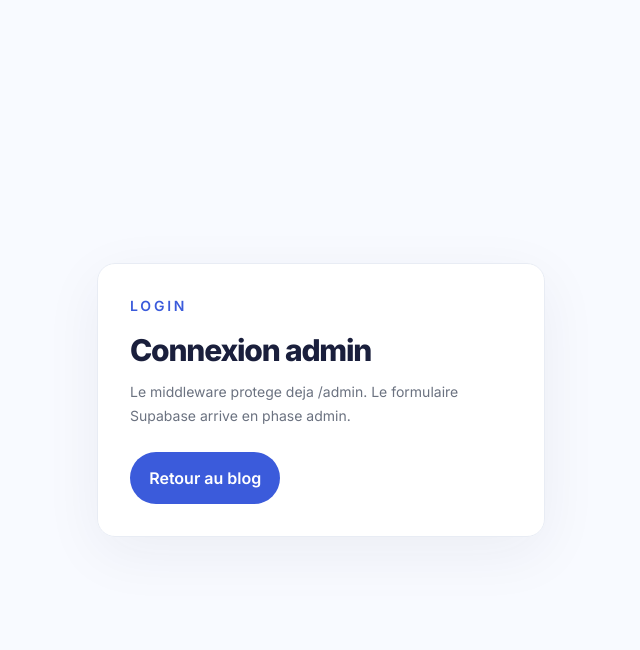
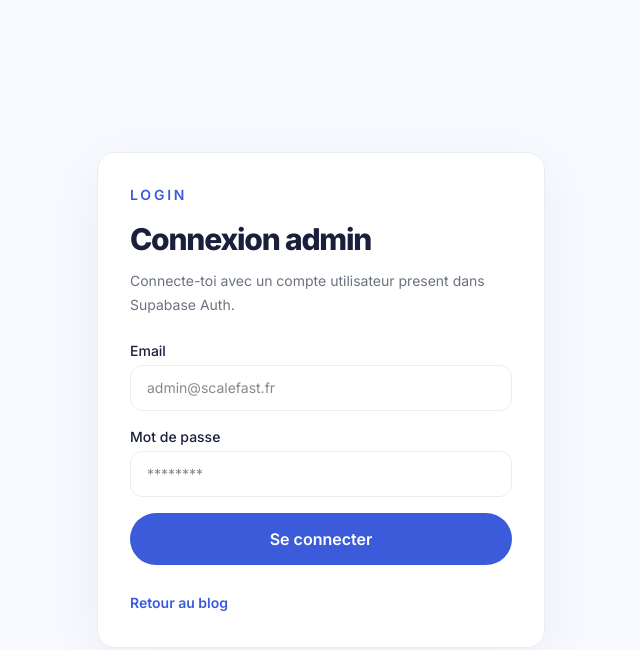
Before and after one commit to ibrahim-00223/blog-scalefast, a Next.js app: page /login in a window 1280 px wide. Shown: the top 650 px of the page, without its empty margins (319-959 px from the left). Built offline with nearby package versions, Linux system fonts and the light colour scheme.

Commit message:
feat: configure Supabase admin auth login and logout

```diff
--- /dev/null
+++ b/src/app/(admin)/admin/SignOutButton.tsx
@@ -0,0 +1,25 @@
+"use client";
+
+import { useRouter } from "next/navigation";
+import { createClient } from "@/lib/supabase/client";
+
+export function SignOutButton() {
+  const router = useRouter();
+
+  async function onSignOut() {
+    const supabase = createClient();
+    await supabase.auth.signOut();
+    router.replace("/login");
+    router.refresh();
+  }
+
+  return (
+    <button
+      type="button"
+      onClick={onSignOut}
+      className="rounded-full border border-sf-gray-200 px-4 py-2 text-sm font-semibold text-sf-gray-600 hover:border-sf-blue-mid hover:text-sf-blue"
+    >
+      Se deconnecter
+    </button>
+  );
+}
--- a/src/app/(admin)/admin/page.tsx
+++ b/src/app/(admin)/admin/page.tsx
@@ -1,10 +1,48 @@
-export default function AdminPage() {
+import { redirect } from "next/navigation";
+import { createClient as createServerClient } from "@/lib/supabase/server";
+import { hasSupabaseEnv } from "@/lib/supabase/client";
+import { SignOutButton } from "./SignOutButton";
+
+export default async function AdminPage() {
+  if (!hasSupabaseEnv()) {
+    return (
+      <div className="sf-container py-20">
+        <div className="sf-card max-w-3xl p-8">
+          <p className="text-sm font-semibold uppercase tracking-[0.2em] text-sf-blue">
+            Admin
+          </p>
+          <h1 className="mt-4 text-4xl">Configuration Supabase requise</h1>
+          <p className="mt-4 max-w-2xl text-sf-gray-600">
+            Renseigne `NEXT_PUBLIC_SUPABASE_URL` et `NEXT_PUBLIC_SUPABASE_ANON_KEY`
+            dans `.env.local`, puis redemarre le serveur.
+          </p>
+        </div>
+      </div>
+    );
+  }
+
+  const supabase = await createServerClient();
+  const {
+    data: { user },
+  } = await supabase.auth.getUser();
+
+  if (!user) {
+    redirect("/login");
+  }
+
   return (
     <div className="sf-container py-20">
       <div className="sf-card max-w-3xl p-8">
-        <p className="text-sm font-semibold uppercase tracking-[0.2em] text-sf-blue">Admin</p>
-        <h1 className="mt-4 text-4xl">Espace admin en preparation</h1>
-        <p className="mt-4 max-w-2xl text-sf-gray-600">Cette session livre le front public. L admin sera branche en phase suivante.</p>
+        <div className="flex items-center justify-between gap-3">
+          <p className="text-sm font-semibold uppercase tracking-[0.2em] text-sf-blue">
+            Admin
+          </p>
+          <SignOutButton />
+        </div>
+        <h1 className="mt-4 text-4xl">Bienvenue dans l espace admin</h1>
+        <p className="mt-4 max-w-2xl text-sf-gray-600">
+          Session active: <span className="font-semibold">{user.email}</span>
+        </p>
       </div>
     </div>
   );
--- /dev/null
+++ b/src/app/(admin)/login/LoginForm.tsx
@@ -0,0 +1,90 @@
+"use client";
+
+import { FormEvent, useState } from "react";
+import { useRouter } from "next/navigation";
+import { createClient, hasSupabaseEnv } from "@/lib/supabase/client";
+
+export function LoginForm() {
+  const router = useRouter();
+  const [email, setEmail] = useState("");
+  const [password, setPassword] = useState("");
+  const [error, setError] = useState<string | null>(null);
+  const [loading, setLoading] = useState(false);
+
+  async function onSubmit(event: FormEvent<HTMLFormElement>) {
+    event.preventDefault();
+    setError(null);
+
+    if (!hasSupabaseEnv()) {
+      setError("Variables Supabase manquantes dans .env.local.");
+      return;
+    }
+
+    setLoading(true);
+    try {
+      const supabase = createClient();
+      const { error: signInError } = await supabase.auth.signInWithPassword({
+        email,
+        password,
+      });
+
+      if (signInError) {
+        setError(signInError.message);
+        return;
+      }
+
+      router.replace("/admin");
+      router.refresh();
+    } finally {
+      setLoading(false);
+    }
+  }
+
+  return (
+    <form onSubmit={onSubmit} className="mt-6 space-y-4">
+      <div>
+        <label htmlFor="email" className="mb-1 block text-sm font-medium text-sf-navy">
+          Email
+        </label>
+        <input
+          id="email"
+          type="email"
+          required
+          value={email}
+          onChange={(event) => setEmail(event.target.value)}
+          className="w-full rounded-xl border border-sf-gray-200 bg-white px-4 py-3 text-sm outline-none focus:border-sf-blue-mid"
+          placeholder="admin@scalefast.fr"
+        />
+      </div>
+
+      <div>
+        <label htmlFor="password" className="mb-1 block text-sm font-medium text-sf-navy">
+          Mot de passe
+        </label>
+        <input
+          id="password"
+          type="password"
+          required
+          value={password}
+          onChange={(event) => setPassword(event.target.value)}
+          className="w-full rounded-xl border border-sf-gray-200 bg-white px-4 py-3 text-sm outline-none focus:border-sf-blue-mid"
+          placeholder="********"
+        />
+      </div>
+
+      {error ? (
+        <p className="rounded-lg border border-red-200 bg-red-50 px-3 py-2 text-sm text-red-700">
+          {error}
+        </p>
+      ) : null}
+
+      <button
+        type="submit"
+        disabled={loading}
+        className="sf-button-primary w-full disabled:cursor-not-allowed disabled:opacity-70"
+      >
+        {loading ? "Connexion..." : "Se connecter"}
+      </button>
+    </form>
+  );
+}
--- a/src/app/(admin)/login/page.tsx
+++ b/src/app/(admin)/login/page.tsx
@@ -1,4 +1,5 @@
 import Link from "next/link";
+import { LoginForm } from "./LoginForm";
 
 export default function LoginPage() {
   return (
@@ -6,8 +7,15 @@ export default function LoginPage() {
       <div className="sf-card w-full max-w-md p-8">
         <p className="text-sm font-semibold uppercase tracking-[0.2em] text-sf-blue">Login</p>
         <h1 className="mt-4 text-3xl">Connexion admin</h1>
-        <p className="mt-3 text-sm leading-6 text-sf-gray-600">Le middleware protege deja /admin. Le formulaire Supabase arrive en phase admin.</p>
-        <div className="mt-6"><Link href="/blog" className="sf-button-primary">Retour au blog</Link></div>
+        <p className="mt-3 text-sm leading-6 text-sf-gray-600">
+          Connecte-toi avec un compte utilisateur present dans Supabase Auth.
+        </p>
+        <LoginForm />
+        <div className="mt-6">
+          <Link href="/blog" className="inline-flex text-sm font-semibold text-sf-blue hover:text-sf-blue-dark">
+            Retour au blog
+          </Link>
+        </div>
       </div>
     </div>
   );
```
